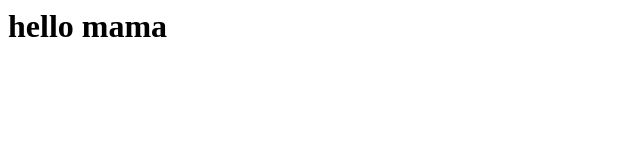
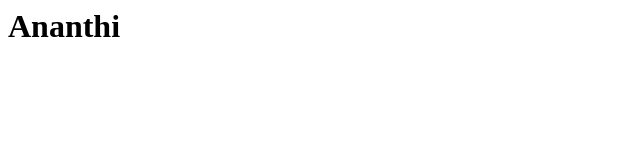
Before and after one commit to wwwsathish66661/devops_project, a plain HTML site: page index.html in a window 1280 px wide. Shown: the whole page, without its empty margins (0-640 px from the left). Drawn offline with Linux system fonts and the light colour scheme.

Commit message:
Update index.html

```diff
--- a/index.html
+++ b/index.html
@@ -1,2 +1,2 @@
 
-<h1>  hello mama </h1>
+<h1>  Ananthi  </h1>
```
